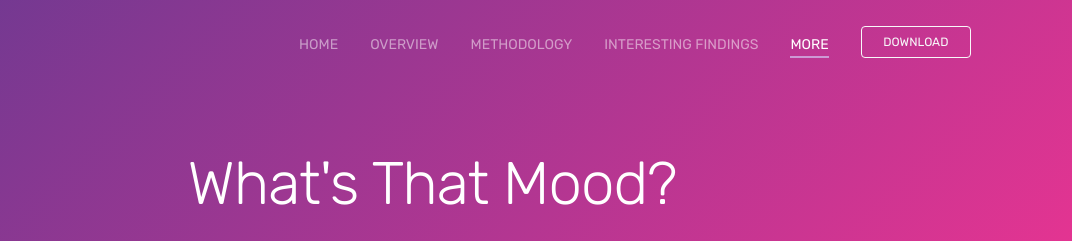
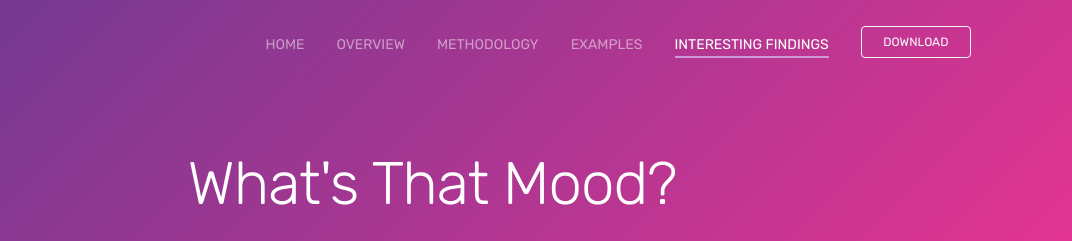
Before and after one commit to kimberlykwon/WhatsThatMoodSite, a plain HTML site: page index.html in a window 1280 px wide. Shown: the top 241 px of the page, 208-1280 px from the left. Drawn offline with Linux system fonts and the light colour scheme.

Commit message:
changes to second tab

```diff
--- a/index.html
+++ b/index.html
@@ -37,8 +37,8 @@
                                 <li class="nav-item"> <a class="nav-link active" href="#home">HOME <span class="sr-only">(current)</span></a> </li>
                                 <li class="nav-item"> <a class="nav-link" href="#overview">OVERVIEW</a> </li>
                                 <li class="nav-item"> <a class="nav-link" href="#methodology">METHODOLOGY</a> </li>
-                                <li class="nav-item"> <a class="nav-link" href="#gallery">INTERESTING FINDINGS</a> </li>
-                                <li class="nav-item"> <a class="nav-link" href="#more">MORE</a> </li>
+                                <li class="nav-item"> <a class="nav-link" href="#examples">EXAMPLES</a> </li>
+                                <li class="nav-item"> <a class="nav-link" href="#interestingfindings">INTERESTING FINDINGS</a> </li>
                                 <li class="nav-item"><a href="#download" class="btn btn-outline-light my-3 my-sm-0 ml-lg-3">Download</a></li>
                             </ul>
                         </div>
@@ -160,7 +160,7 @@
     <!-- // end .section -->
 
 
-    <div class="section light-bg" id="gallery">
+    <div class="section light-bg" id="examples">
         <div class="container">
             <div class="section-title">
                 <h3>Examples</h3>
@@ -180,7 +180,7 @@
     </div>
     <!-- // end .section -->
 
-    <div class="section light-bg" id="more">
+    <div class="section light-bg" id="interestingfindings">
         <div class="container">
             <div class="section-title">
                 <h3>More Interesting Findings</h3>
```
